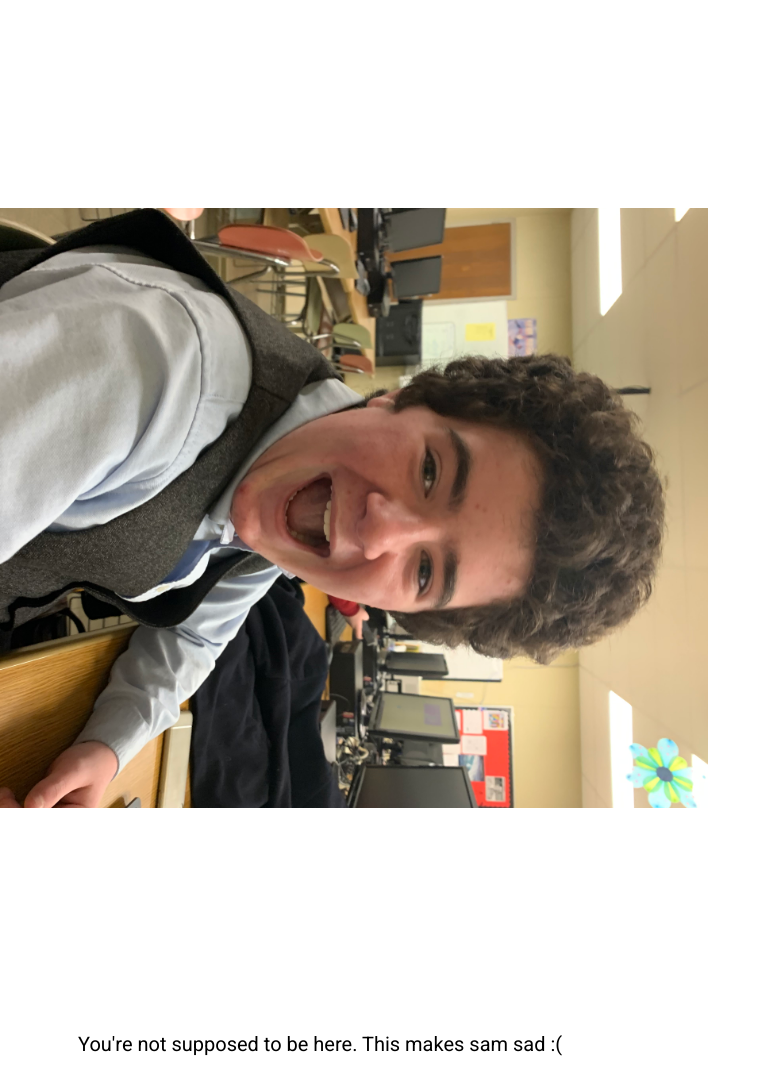
After one commit to GreerPage/website-django, a Django app: page /sam in a window 1280 px wide. The commit adds this page. Shown: the whole page, without its empty margins (0-771 px from the left). Run offline with Django 3.2, Linux system fonts and the light colour scheme; parts of the project's set-up code (start-up, migrations or seed data) failed here and were passed over.

Commit message:
updates and surprise

```diff
--- a/projects/views.py
+++ b/projects/views.py
@@ -23,3 +23,6 @@ def gitpage(request, reponame):
         'medialinks': vars.medialinks,
     }
     return render(request, 'gitrepo.html', context)
+
+def sam(request):
+    return render(request, 'sam.html')
--- a/static/script.js
+++ b/static/script.js
@@ -20,7 +20,7 @@ $(document).ready(function() {
     function CheckWindowWidth(){
         if($(window).width() > 768){
             document.getElementById('smallmenu').classList.add('closed1');
-            console.log('e');
         }
     }
+
 });
--- a/templates/head.html
+++ b/templates/head.html
@@ -11,7 +11,7 @@
     <link rel="stylesheet" href="https://use.fontawesome.com/releases/v5.8.1/css/all.css" integrity="sha384-50oBUHEmvpQ+1lW4y57PTFmhCaXp0ML5d60M1M7uH2+nqUivzIebhndOJK28anvf" crossorigin="anonymous">
     <script src="https://ajax.googleapis.com/ajax/libs/jquery/3.4.1/jquery.min.js"></script>
     <script src="{% static 'script.js' %}"></script>
-    <link rel="icon" href="{% static '/images/favicon.jpg' %}" type="image/x-icon"/>
+    <link rel="icon" href="{% static '/images/favicon.png' %}" type="image/x-icon"/>
     <link href="https://fonts.googleapis.com/css?family=Roboto|Ubuntu&display=swap" rel="stylesheet">
     {% block head %}{% endblock %}
 </head>
--- /dev/null
+++ b/templates/sam.html
@@ -0,0 +1,32 @@
+{% load static %}
+<!DOCTYPE html>
+<html lang="en">
+<head>
+    <meta charset="UTF-8">
+    <meta name="viewport" content="width=device-width, initial-scale=1.0">
+    <link href="https://fonts.googleapis.com/css?family=Roboto|Ubuntu&display=swap" rel="stylesheet">
+    <title>sam...</title>
+    <style>
+        #sam{
+            height: 75%;
+            width: 75%;
+            max-height: 800px;
+            max-width: 600px;
+            transform: rotate(90deg);
+            padding-top: 200px;
+            margin-left: 100px;
+        }
+        #text{
+            font-size: 20px;
+            margin-left: 70px;
+            font-family: 'Roboto', sans-serif;
+        }
+    </style>
+</head>
+<body>
+    <div>
+        <img id='sam' src="{% static '/images/sam.jpg' %}" alt="">
+        <p id='text'>You're not supposed to be here. This makes sam sad :(</p>
+    </div>
+</body>
+</html>
--- a/websiteDjango/settings.py
+++ b/websiteDjango/settings.py
@@ -23,7 +23,7 @@ BASE_DIR = os.path.dirname(os.path.dirname(os.path.abspath(__file__)))
 SECRET_KEY = '=mbs%f%c=_u+0bms31&iy11lmia0nlw0a*=z@5m-depq3jm_x$'
 
 # SECURITY WARNING: don't run with debug turned on in production!
-DEBUG = True
+DEBUG = False
 ALLOWED_HOSTS = ['*']
 
 # Application definition
--- a/websiteDjango/urls.py
+++ b/websiteDjango/urls.py
@@ -30,7 +30,7 @@ urlpatterns = [
     path('projects/', viewsprojects.index),
     path('projects/<str:reponame>', viewsprojects.gitpage),
     path('projects/<str:reponame>/', viewsprojects.gitpage),
-
+    path('sam', viewsprojects.sam)
 ]
 
 urlpatterns += staticfiles_urlpatterns()
```
Also changed, not shown: static/images/sam.jpg (added), 1 other file.
